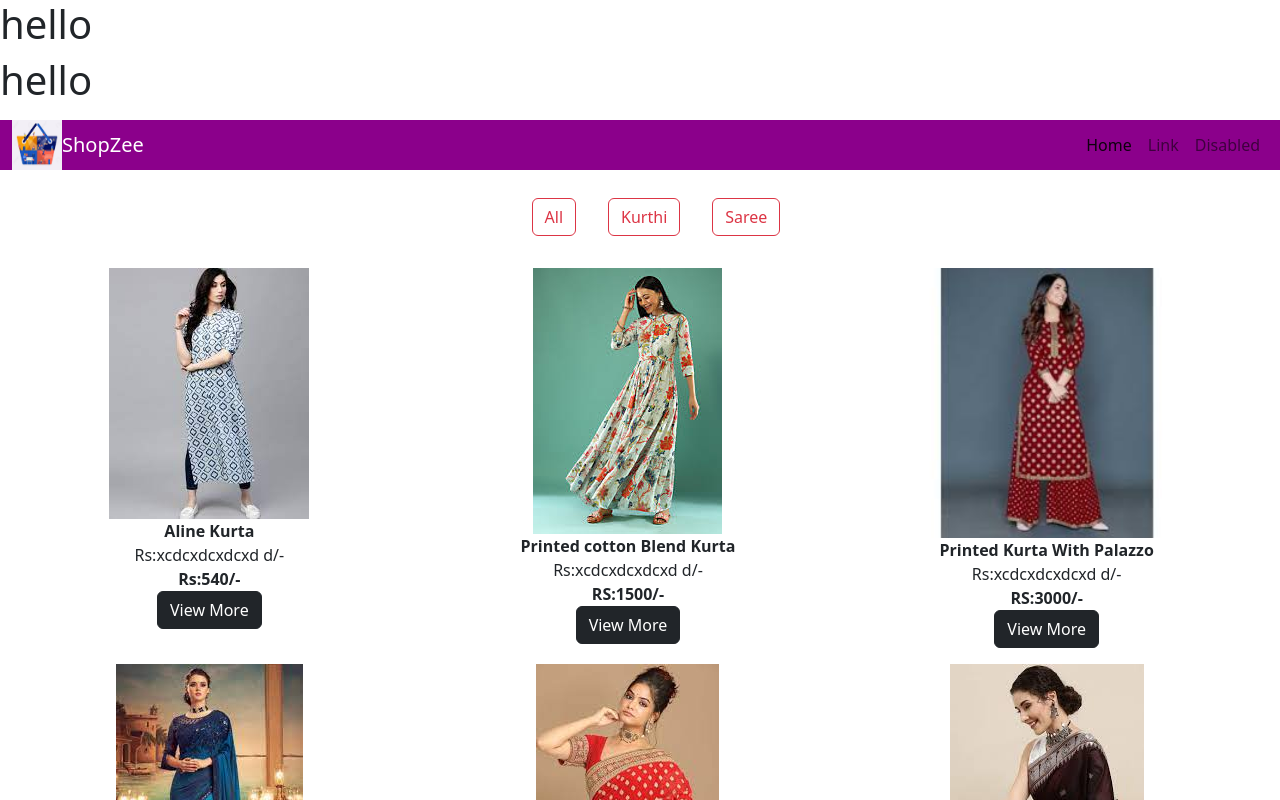
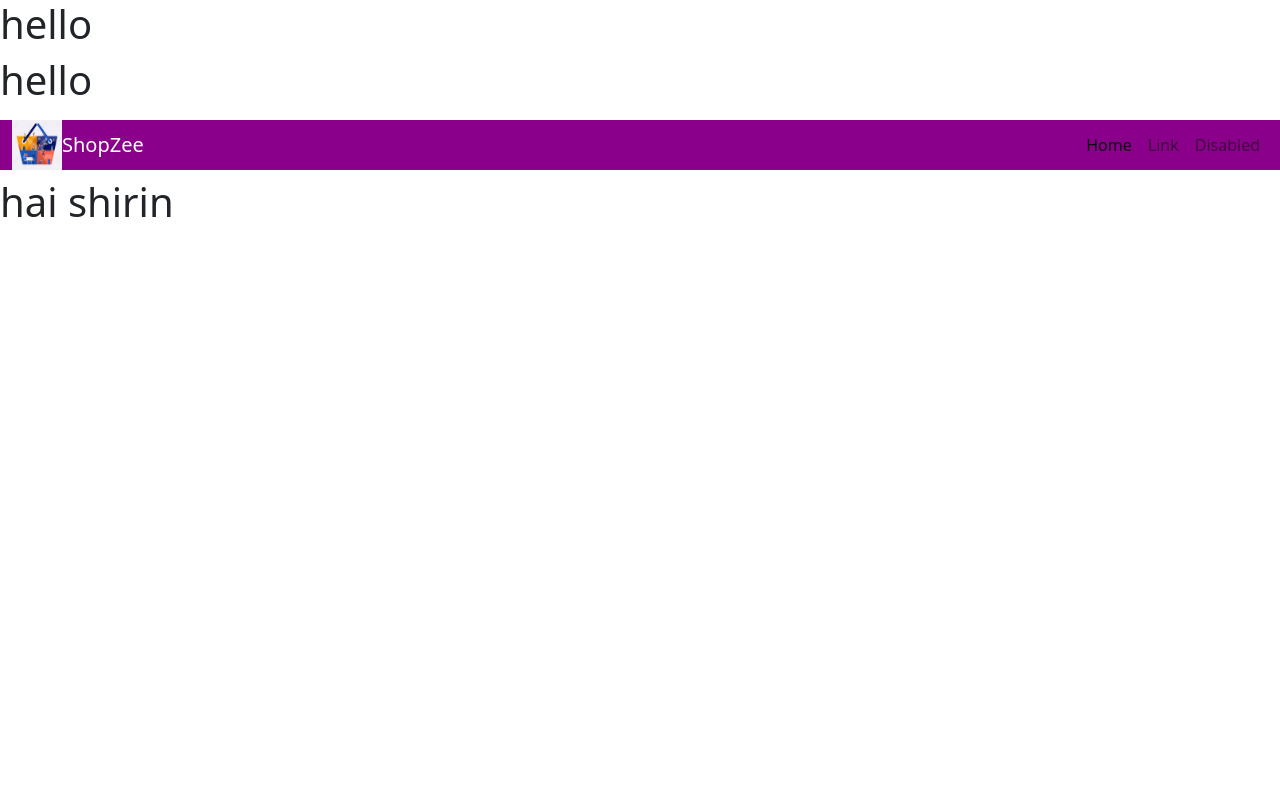
Before and after one commit to lakshmy1995/gitexcesise1, an Angular app in the folder shopzee/: page / in a window 1280 px wide. Shown: the top 800 px of the page. Built offline with nearby package versions, Linux system fonts and the light colour scheme.

Commit message:
first change occur

```diff
--- a/shopzee/src/app/body/body.component.html
+++ b/shopzee/src/app/body/body.component.html
@@ -1,4 +1,5 @@
-<div class="container-fluid mt-1">
+<h1>hai shirin</h1>
+<!--<div class="container-fluid mt-1">
   <div class="row" >
   <div class="col-lg-10 mx-auto d-flex justify-content-center">
       <ul id="menu-flters">
@@ -76,4 +77,4 @@
             </div>
         </div>
     </div>
-</div>
+</div>-->
```
